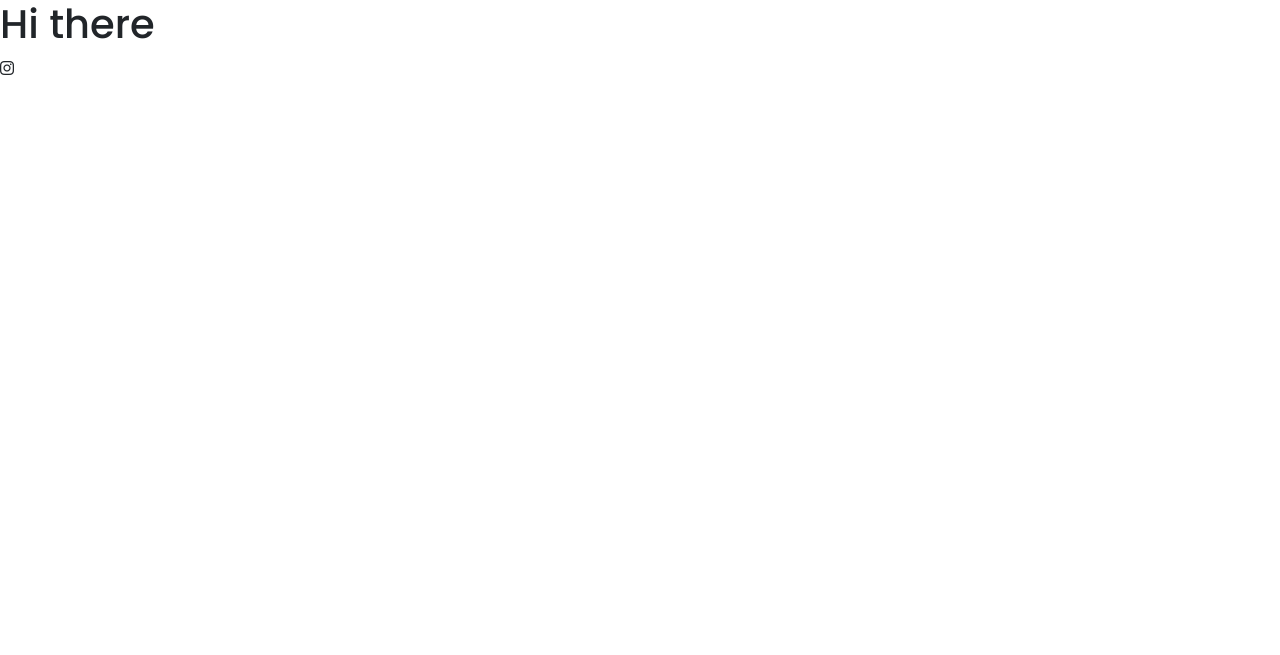
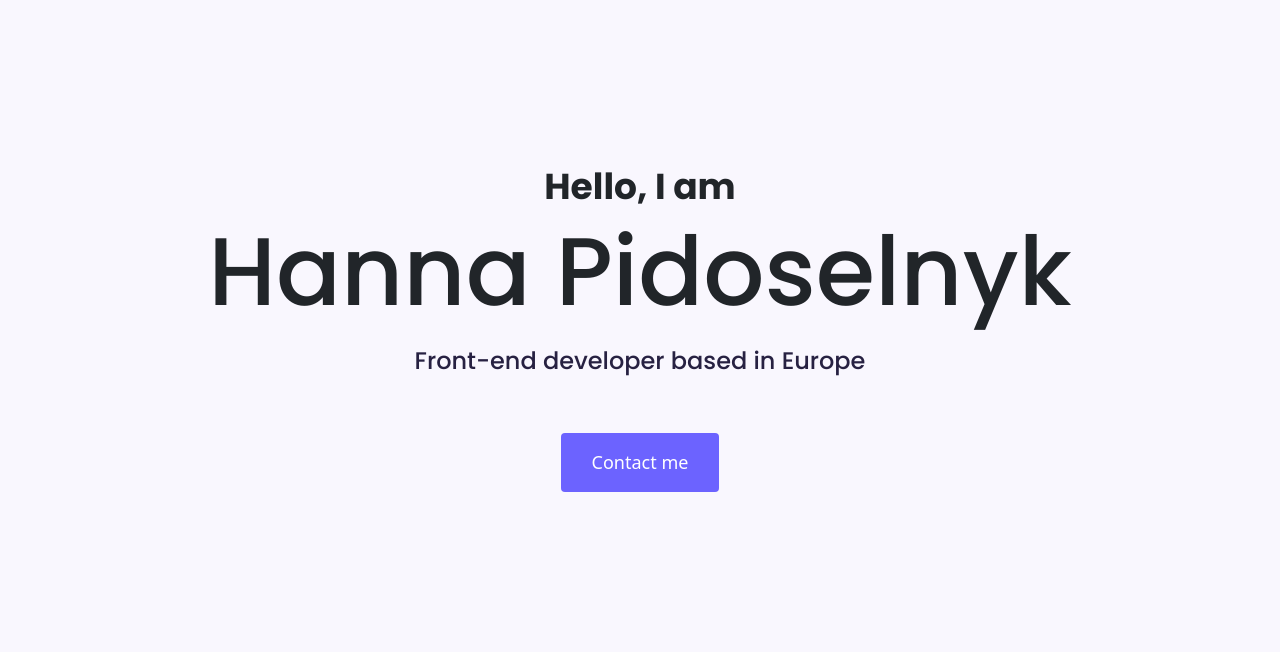
Before and after one commit to Gabunya/My-Portfolio-Project, a plain HTML site: page index.html in a window 1280 px wide. Drawn offline with nearby package versions, Linux system fonts and the light colour scheme; a web font is replaced by a local one.

Commit message:
Added the heading html and css

```diff
--- a/index.html
+++ b/index.html
@@ -28,7 +28,13 @@
     <title>My Portfolio</title>
   </head>
   <body>
-    <h1>Hi there</h1>
-    <i class="fa-brands fa-instagram"></i>
+    <div class="hat">
+    <p>Hello, I am</p>
+    <h1>Hanna Pidoselnyk</h1>
+    <h2 class="mb-5">Front-end developer based in Europe</h2>
+    <div>
+    <a href="#" class="btn btn-brand">Contact me</a>
+    </div>
+    </div>
   </body>
 </html>
--- a/style.css
+++ b/style.css
@@ -1,6 +1,49 @@
 /*font-family: 'Island Moments', cursive;
 font-family: 'Poppins', sans-serif;*/
+:root {
+  --background-color: #f9f7fe;
+  --btn-color: #6c63ff;
+  --heading-font-family: "Poppins", sans-serif;
+}
 
+h1,
+h2,
+h3,
+h4,
+h5,
+h6 {
+  font-family: var(--heading-font-family);
+}
 h1 {
-font-family: 'Poppins', sans-serif;
+  font-family: var(--heading-font-family);
+  font-size: 96px;
 }
+
+.hat {
+  background-color: var(--background-color);
+  text-align: center;
+  padding: 160px 20px;
+}
+
+.hat h2 {
+  font-weight: normal;
+  font-size: 24px;
+  line-height: 2;
+  color: #272142;
+}
+
+.hat p {
+  font-family: var(--heading-font-family);
+  font-size: 36px;
+  font-weight: bold;
+  margin: 0;
+}
+
+.btn-brand {
+  color: white;
+  background-color: var(--btn-color);
+  border-radius: 4px;
+  font-size: 18px;
+  line-height: 27px;
+  padding: 15px 30px;
+}
```
